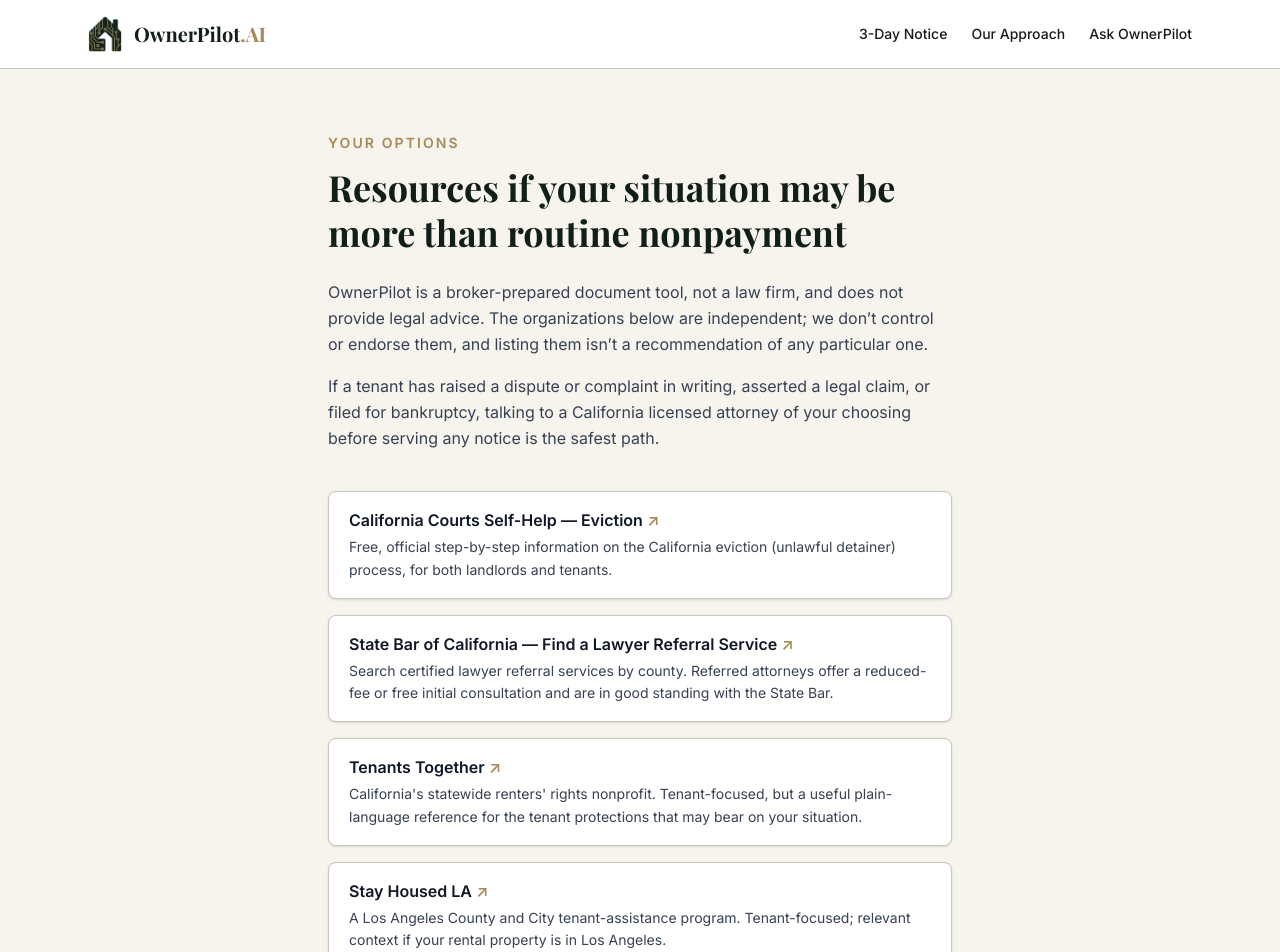
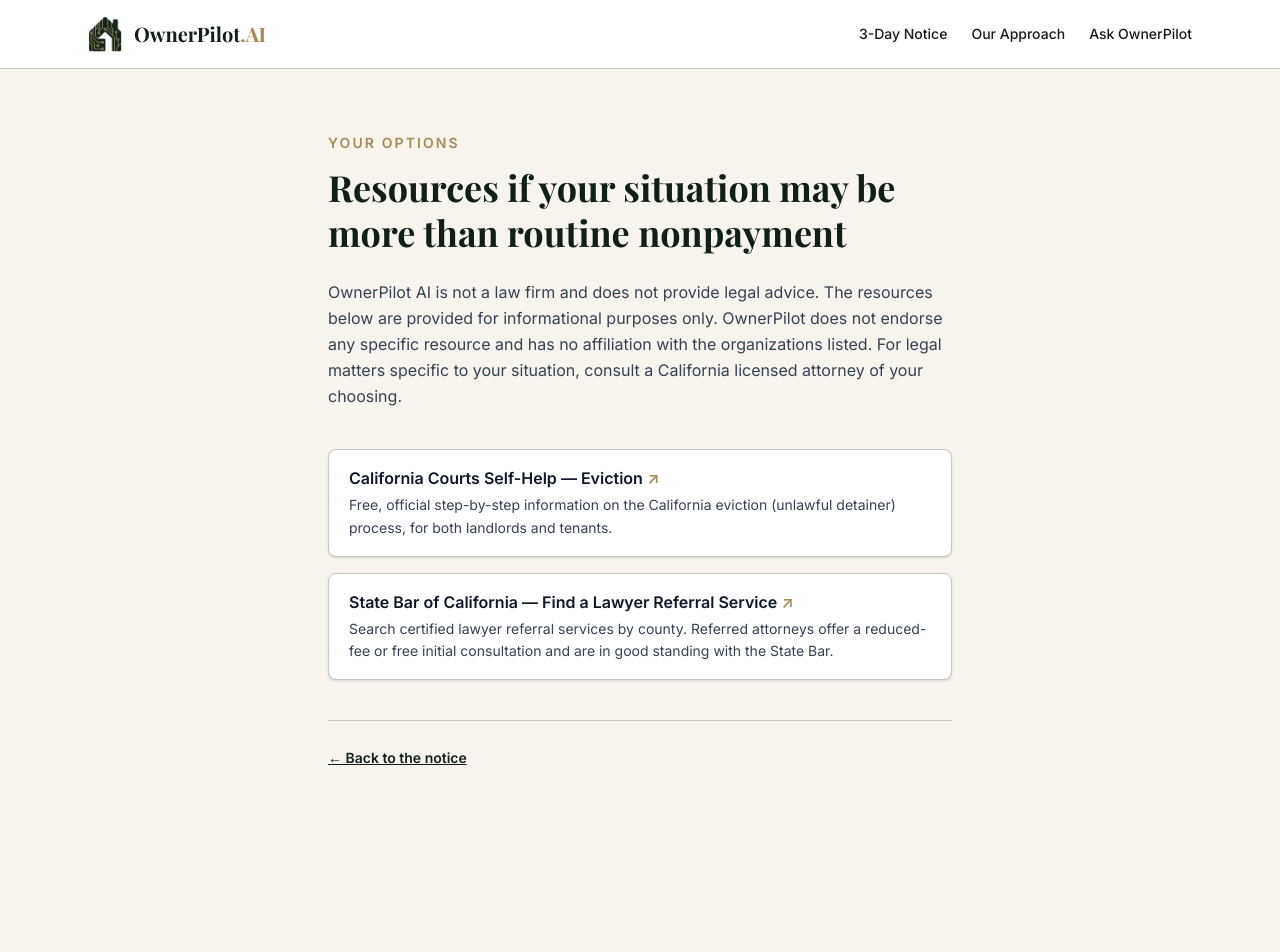
Before and after one commit to hjt521/ownerpilot, a Next.js app: page /notice/3-day/options in a window 1280 px wide. Shown: the top 952 px of the page. After the commit the page ends 869 px from the top, so only its background shows below. Built offline with nearby package versions, Linux system fonts and the light colour scheme; a web font is replaced by a local one.

Commit message:
C5 determination 2026-06-15 (3/3): resources page trimmed to CA Courts + State Bar (Tenants Together + Stay Housed LA deferred per determination §5); disclaimer to locked wording

```diff
--- a/app/notice/3-day/options/page.tsx
+++ b/app/notice/3-day/options/page.tsx
@@ -31,21 +31,6 @@ const RESOURCES: Resource[] = [
       + 'offer a reduced-fee or free initial consultation and are in good '
       + 'standing with the State Bar.',
   },
-  {
-    name: 'Tenants Together',
-    href: 'https://www.tenantstogether.org/',
-    blurb:
-      'California\'s statewide renters\' rights nonprofit. '
-      + 'Tenant-focused, but a useful plain-language reference for the tenant '
-      + 'protections that may bear on your situation.',
-  },
-  {
-    name: 'Stay Housed LA',
-    href: 'https://www.stayhousedla.org/',
-    blurb:
-      'A Los Angeles County and City tenant-assistance program. Tenant-focused; '
-      + 'relevant context if your rental property is in Los Angeles.',
-  },
 ];
 
 export default function OptionsPage() {
@@ -62,16 +47,12 @@ export default function OptionsPage() {
           </h1>
           <div className="space-y-4 text-base text-gray-700 leading-relaxed mb-10">
             <p>
-              OwnerPilot is a broker-prepared document tool, not a law firm, and
-              does not provide legal advice. The organizations below are
-              independent; we don&rsquo;t control or endorse them, and listing
-              them isn&rsquo;t a recommendation of any particular one.
-            </p>
-            <p>
-              If a tenant has raised a dispute or complaint in writing, asserted
-              a legal claim, or filed for bankruptcy, talking to a California
-              licensed attorney of your choosing before serving any notice is
-              the safest path.
+              OwnerPilot AI is not a law firm and does not provide legal advice.
+              The resources below are provided for informational purposes only.
+              OwnerPilot does not endorse any specific resource and has no
+              affiliation with the organizations listed. For legal matters
+              specific to your situation, consult a California licensed attorney
+              of your choosing.
             </p>
           </div>
           <ul className="space-y-4">
```
